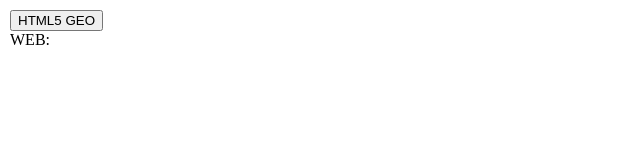
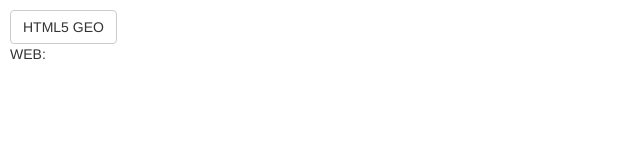
Before and after one commit to grandbig/GeoLocationSample, a plain HTML site: page index.html in a window 1280 px wide. Shown: the whole page, without its empty margins (0-640 px from the left). Drawn offline with nearby package versions, Linux system fonts and the light colour scheme.

Commit message:
微修正
- bootstrap.cssへのアクセスURL修正

```diff
--- a/index.html
+++ b/index.html
@@ -3,7 +3,7 @@
 	<head>
 		<meta charset="UTF-8" content="text/css" http-equiv="Content-Style-Type" />
 		<meta content="width=device-width, user-scalable=no, minimum-scale=0.5, maximum-scale=1.0" name="viewport" />
-		<link rel="stylesheet" href="./css/bootstrap" />
+		<link rel="stylesheet" href="./css/bootstrap.css" />
 		<link rel="stylesheet" href="./css/base.css" />
 		<title>Geo Sample</title>
 	</head>
```
